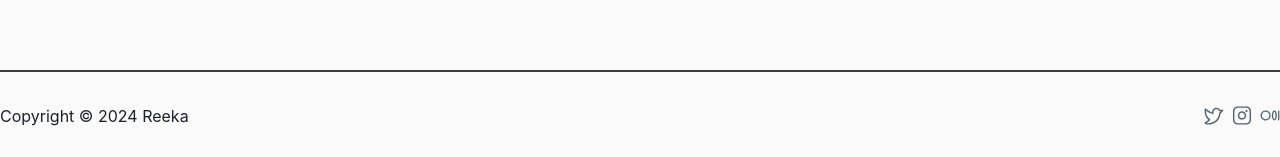
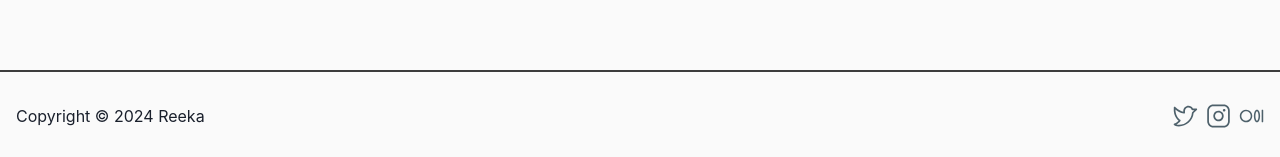
Before and after one commit to tofmat/reeka, a Next.js app: page / in a window 1280 px wide. Shown: the part 5398-5555 px from the top of the page. Built offline with nearby package versions, Linux system fonts and the light colour scheme.

Commit message:
feat: pushed to main

```diff
--- a/src/components/footer.tsx
+++ b/src/components/footer.tsx
@@ -37,27 +37,27 @@ const Footer = () => {
         </div>
       </div>
       <div className="bg-[#FAFAFA] pt-8">
-        <div className="flex justify-between  border-t-2 py-8 max-w-7xl mx-auto  border-[#000000c1]">
+        <div className="flex justify-between px-4 border-t-2 py-8 max-w-7xl mx-auto  border-[#000000c1]">
           <p>Copyright © 2024 Reeka </p>
           <div className="flex gap-2 items-center">
             <Image
               src={Twitter}
-              width={20}
-              height={20}
+              width={25}
+              height={25}
               alt="icon"
               className="cursor-pointer"
             />
             <Image
               src={Instagram}
-              width={20}
-              height={20}
+              width={25}
+              height={25}
               alt="icon"
               className="cursor-pointer"
             />
             <Image
               src={Framer}
-              width={20}
-              height={20}
+              width={25}
+              height={25}
               alt="icon"
               className="cursor-pointer"
             />
```
